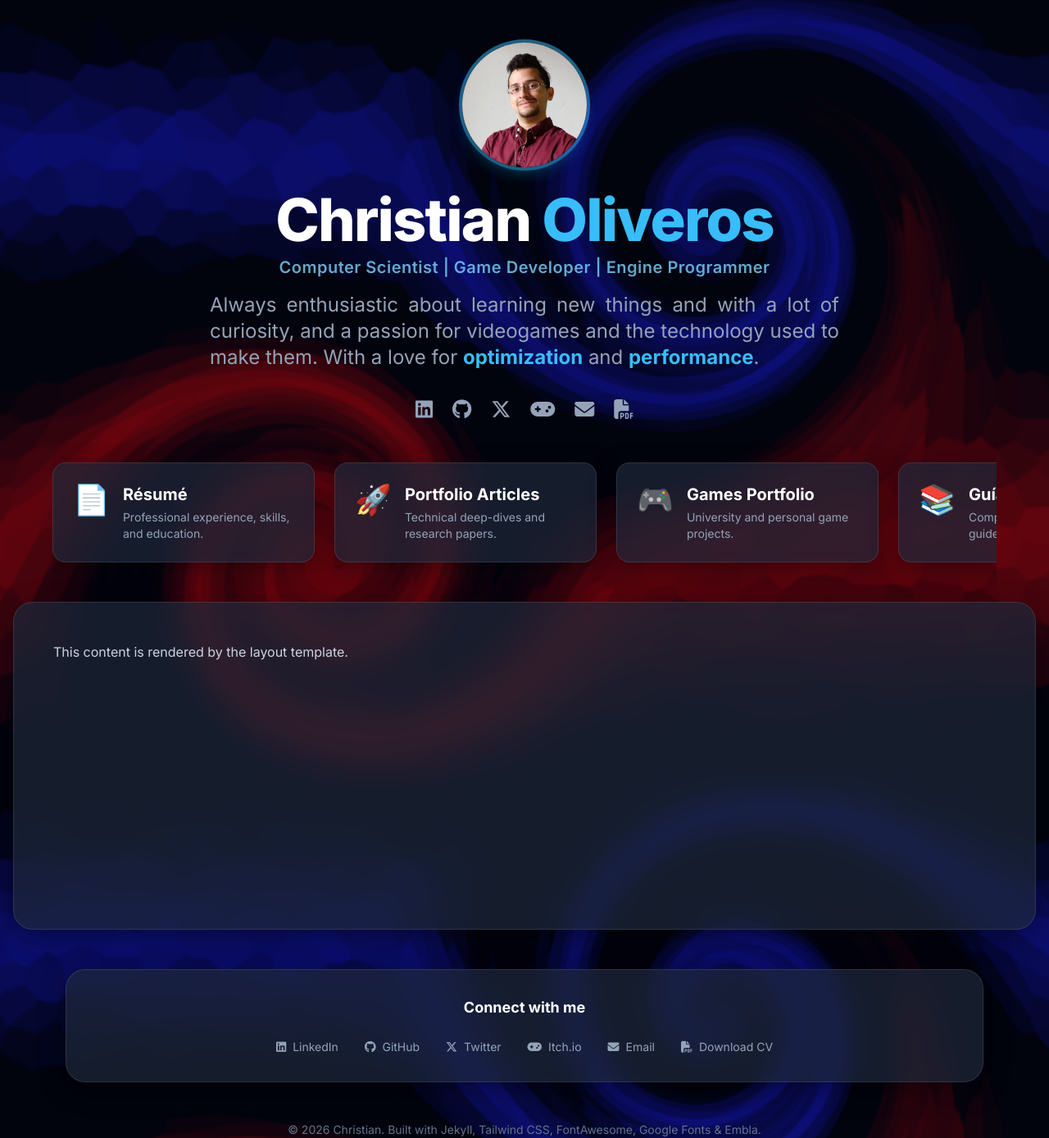
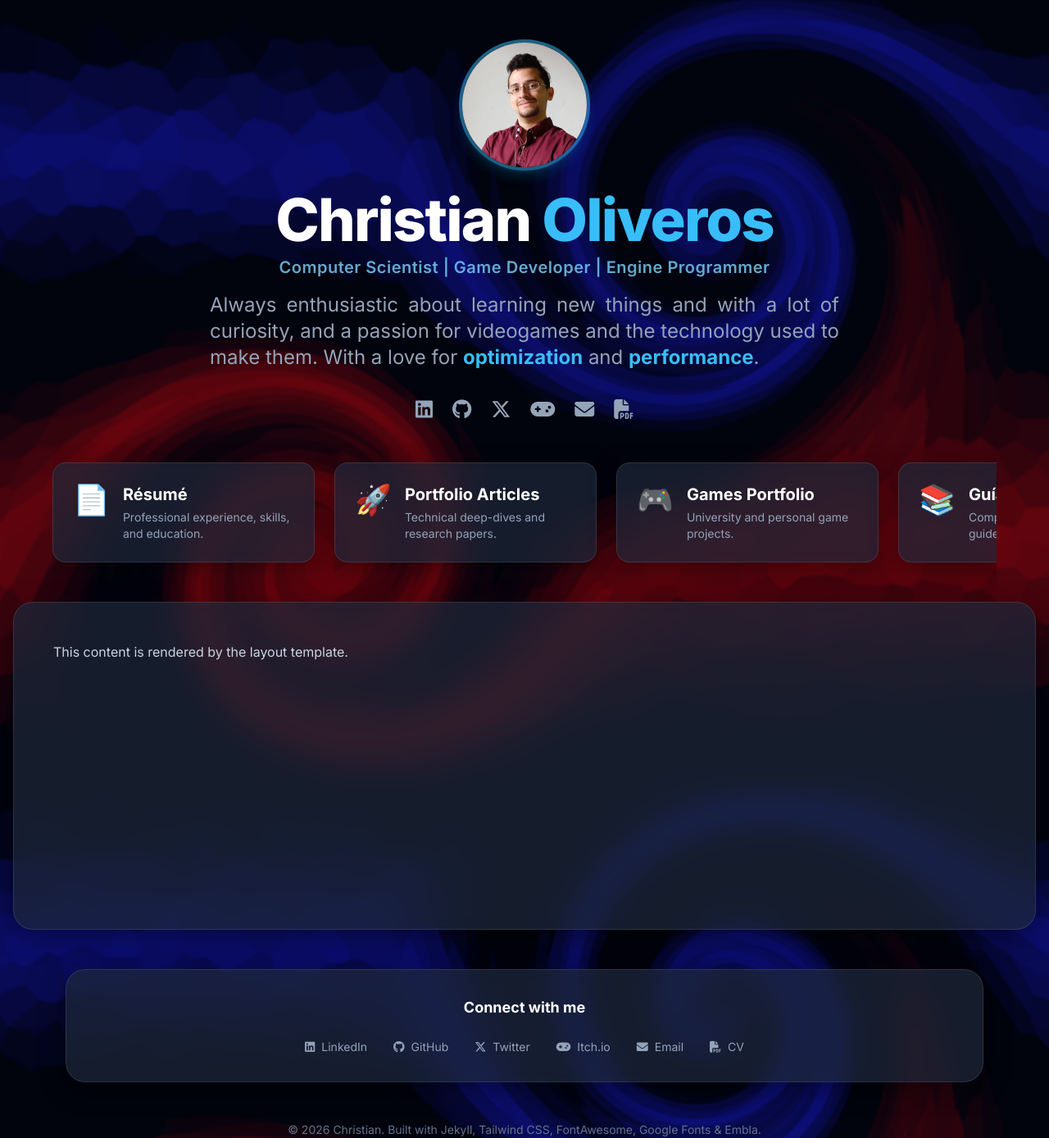
Before and after one commit to maniatic0/maniatic0.github.io, a Jekyll site: the page built from index.md, in a window 1280 px wide. Shown: the whole page at 82% size. Built offline with Jekyll 4.4.1, drawn with Linux system fonts in a browser that asks for light colours.

Commit message:
Better tittle

```diff
--- a/_config.yml
+++ b/_config.yml
@@ -29,4 +29,4 @@ socials:
   cv:
       url: "/assets/Christian_CV.pdf"
       icon: "fas fa-file-pdf"
-      label: "Download CV"
+      label: "CV"
```
